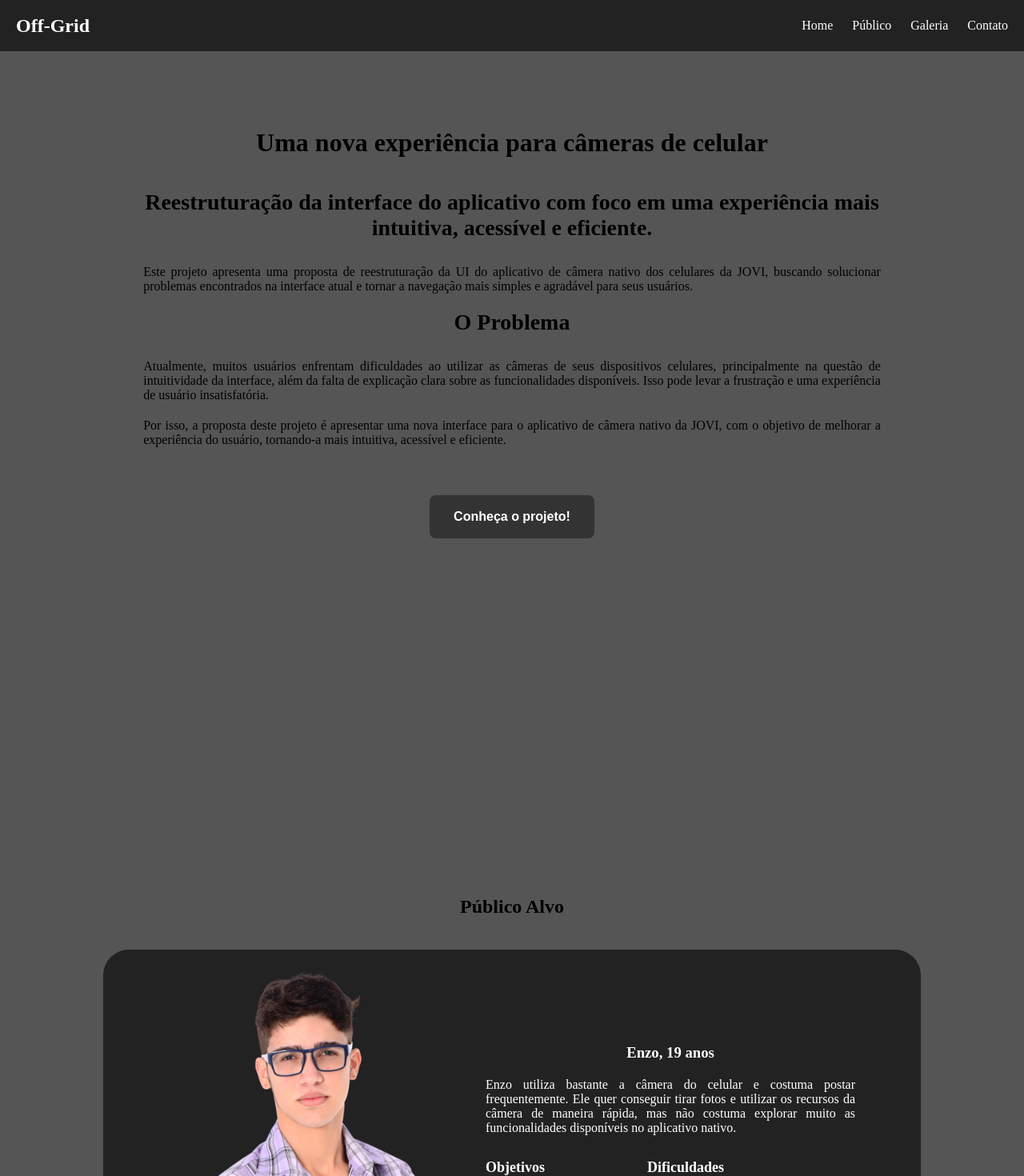
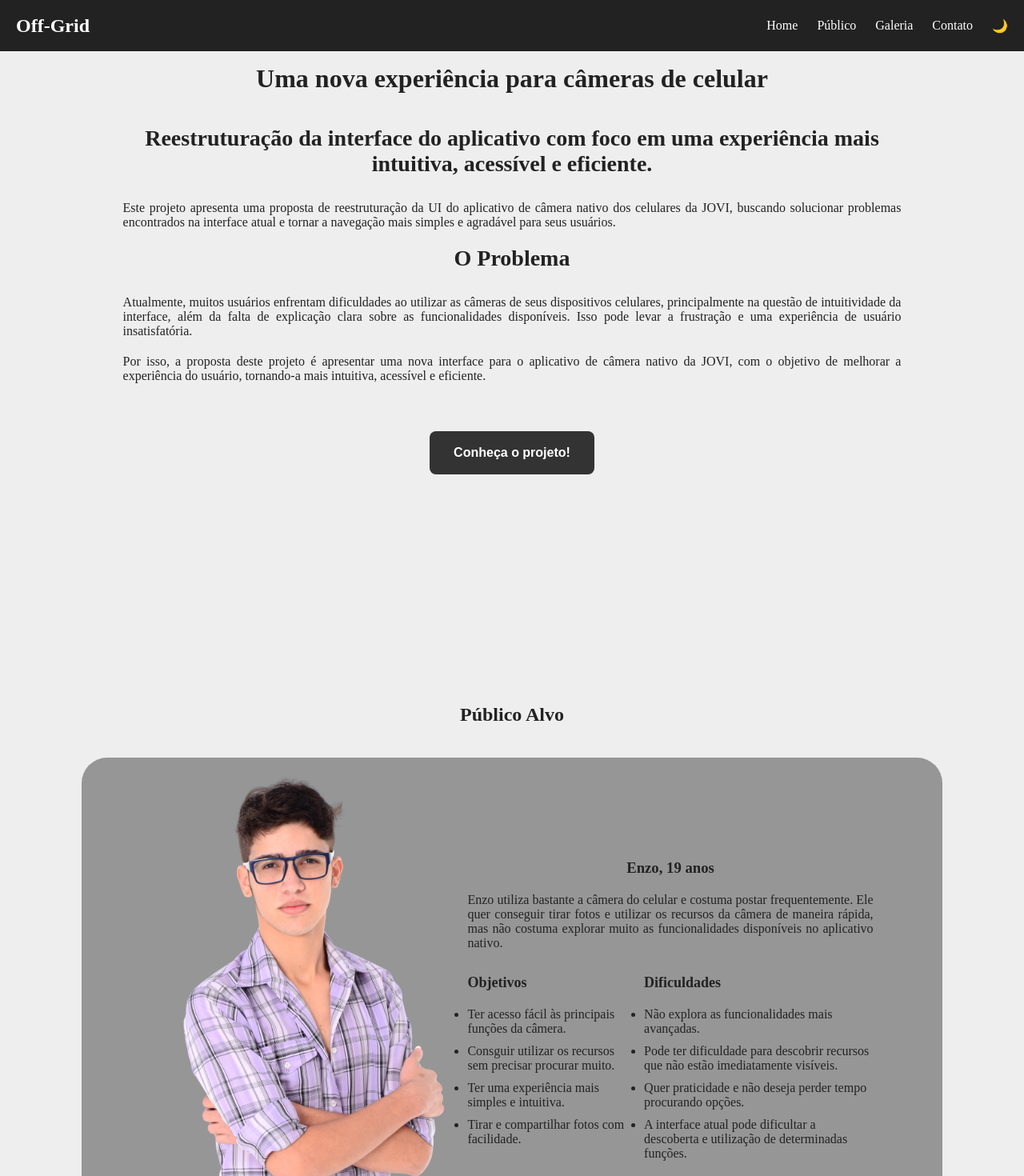
Before and after one commit to Off-Grid-Team/Sprint3-FrontEnd, a React (Vite) app: page / in a window 1280 px wide. Shown: the top 1470 px of the page at 80% size. Built offline with nearby package versions, Linux system fonts and the light colour scheme.

Commit message:
[Feat]: Adicionando Dark/Light Mode

```diff
--- a/src/App.jsx
+++ b/src/App.jsx
@@ -12,18 +12,13 @@ const App = () => {
       <Topbar />
 
       <main>
-        <section>
-            <Home />
-        </section>
-        <section>
-            <Publico />
-        </section>
-        <section>
-            <Galeria />
-        </section>
-        <section>
-            <Equipe />
-        </section>
+          <Home />
+
+          <Publico />
+
+          <Galeria />
+
+          <Equipe />
       </main>
 
       <Footer />
--- a/src/components/Equipe/Contato.css
+++ b/src/components/Equipe/Contato.css
@@ -2,6 +2,7 @@
   padding: 80px 8%;
   text-align: center;
   min-height: 100vh;
+  color: var(--text);
 }
 
 #contato h2 {
@@ -24,7 +25,7 @@
 }
 
 .card {
-    background-color: #1b2559;
+    background-color: var(--card-background);
 
     width: 280px;
 
@@ -35,8 +36,6 @@
     border-radius: 20px;
 
     text-align: center;
-
-    color: white;
 
     transition: 0.3s;
 
--- a/src/components/Equipe/Contato.jsx
+++ b/src/components/Equipe/Contato.jsx
@@ -6,7 +6,7 @@ const Contato = () => {
     <>
       <section id="contato">
         <h2>Contato</h2>
-        <p>Conheça nossa equipe!</p>
+        <h3>Conheça nossa equipe!</h3>
 
         <section className="cards-container">
           <div className="card">
@@ -16,12 +16,12 @@ const Contato = () => {
 
           <div className="card">
             <h3>Gustavo Tavares</h3>
-            <p>Designer de UI/UX</p>
+            <p>Documentação</p>
           </div>
 
           <div className="card">
             <h3>Ricardo Salmerón</h3>
-            <p>Gerente de Projeto</p>
+            <p>Desenvolvedor Back-end</p>
           </div>
 
         </section>
--- a/src/components/Galeria/Galeria.css
+++ b/src/components/Galeria/Galeria.css
@@ -1,6 +1,7 @@
 #galeria {
   padding: 80px 8%;
   text-align: center;
+  color: var(--text);
 }
 
 #galeria h2 {
--- a/src/components/Galeria/Galeria.jsx
+++ b/src/components/Galeria/Galeria.jsx
@@ -24,7 +24,7 @@ const Galeria = () => {
         </div>
 
         <a className="button-container" target="_blank" href="https://www.figma.com/proto/0m8rZT3DurRDQ2TUSxGrQd/JOVI-Sprint-1?node-id=1-11&p=f&t=EzYrxRyagZjv722H-1&scaling=scale-down&content-scaling=fixed&page-id=0%3A1&starting-point-node-id=1%3A11">
-          <button>
+          <button className="botao-pagina" >
             Experimente nosso Protótipo!
           </button>
         </a>
--- a/src/components/Home/Home.css
+++ b/src/components/Home/Home.css
@@ -1,3 +1,7 @@
+#home {
+    color: var(--text);
+}
+
 #home h1 {
     text-align: center;
     margin-bottom: 40px;
@@ -30,7 +34,7 @@
     text-decoration: none;
 }
 
-button {
+.botao-pagina {
     padding: 18px 30px;
     border: none;
     border-radius: 8px;
@@ -44,6 +48,6 @@ button {
     cursor: pointer;
 }
 
-button:hover {
+.botao-pagina:hover {
     background-color: #555;
 }
--- a/src/components/Home/Home.jsx
+++ b/src/components/Home/Home.jsx
@@ -22,7 +22,7 @@ const Home = () => {
       </p>
 
       <a className="button-container" href="#publico">
-        <button a href="#publico">
+        <button className="botao-pagina">
           Conheça o projeto!
         </button>
       </a>
--- a/src/components/Publico/Publico.css
+++ b/src/components/Publico/Publico.css
@@ -1,6 +1,7 @@
 #publico {
   padding: 80px 8%;
   text-align: center;
+  color: var(--text);
 }
 
 #publico h2 {
@@ -17,7 +18,7 @@
 
     box-sizing: border-box;
     border-radius: 32px;
-    background-color: #222222;
+    background-color: var(--card-background);
 }
 
 .persona-image {
@@ -44,8 +45,6 @@
     text-align: center;
 
     gap: 20px;
-
-    color: white;
 }
 
 .persona-info p {
@@ -61,8 +60,6 @@
     text-align: justify;
 
     gap: 20px;
-
-    color: white;
 }
 
 .persona-details h4{
--- a/src/components/Topbar/Topbar.css
+++ b/src/components/Topbar/Topbar.css
@@ -13,8 +13,10 @@
     padding: 0 20px;
     box-sizing: border-box;
 
-    background-color: #222;
+    background-color: var(--topbar-background);
     color: white;
+
+    transition: background-color 0.3s ease;
 
     z-index: 1000;
 }
@@ -40,3 +42,16 @@
     font-weight: bold;
     color: #aaa;
 }
+
+.botao-tema {
+    background: none;
+    border: none;
+    color: white;
+    font-size: 16px;
+    cursor: pointer;
+}
+
+.botao-tema:hover {
+    font-weight: bold;
+    color: #555;
+}
--- a/src/components/Topbar/Topbar.jsx
+++ b/src/components/Topbar/Topbar.jsx
@@ -2,6 +2,32 @@ import React from 'react'
 import "./Topbar.css"
 
 const Topbar = () => {
+
+    const [darkMode, setDarkMode] = React.useState(false);
+
+    React.useEffect(() => {
+        const savedTheme = localStorage.getItem('darkMode');
+
+        if (savedTheme) {
+            setDarkMode(true);
+            document.body.classList.add('dark-mode');
+        }
+    }, []);
+
+    const toggleDarkMode = () => {
+        const newMode = !darkMode;
+
+        setDarkMode(newMode);
+
+        localStorage.setItem('darkMode', newMode);
+
+        if (newMode) {
+            document.body.classList.add('dark');
+        } else {
+            document.body.classList.remove('dark');
+        }
+    };
+
   return (
     <>
         <header className="topbar">
@@ -10,15 +36,17 @@ const Topbar = () => {
             </div>
 
             <nav className="topbar-menu">
+
                 <a href="#home">Home</a>
                 <a href="#publico">Público</a>
                 <a href="#galeria">Galeria</a>
                 <a href="#contato">Contato</a>
+                <button className="botao-tema" onClick={toggleDarkMode}>
+                    {localStorage.getItem('darkMode') === 'true' ? "☀️" : "🌙"}
+                </button>
             </nav>
 
-            {/* <button className="topbar-button">
-                Sign Up
-            </button> */}
+
         </header>
     </>
   )
--- a/src/index.css
+++ b/src/index.css
@@ -1,7 +1,16 @@
+
 * {
   margin: 0;
   padding: 0;
   box-sizing: border-box;
+}
+
+:root {
+  --background: #ffffff;
+  --text: #222222;
+  --section-background: #eeeeee;
+  --card-background: #969696;
+  --topbar-background: #222222;
 }
 
 html {
@@ -18,11 +27,20 @@ section {
 
 main {
   margin: 0;
-  background-color: #555;
   padding: 0;
+  background-color: var(--section-background);
+  transition: background-color 0.3s ease;
 }
 
 body {
   margin: 0;
   padding: 0;
 }
+
+body.dark {
+  --background: #121212;
+  --text: #ffffff;
+  --section-background: #1e1e1e;
+  --card-background: #4d4d4d;
+  --topbar-background: #111111;
+}
```
